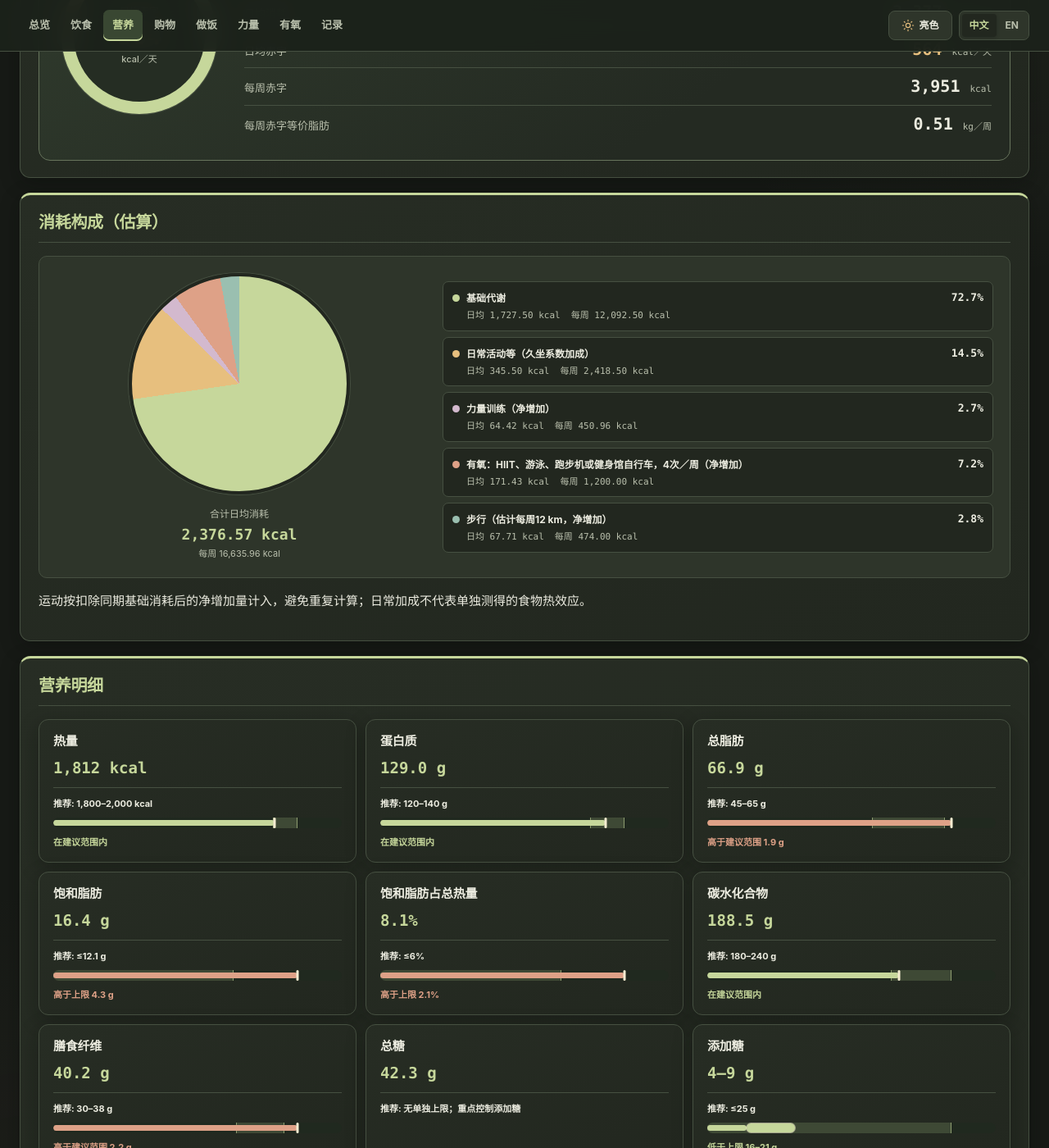
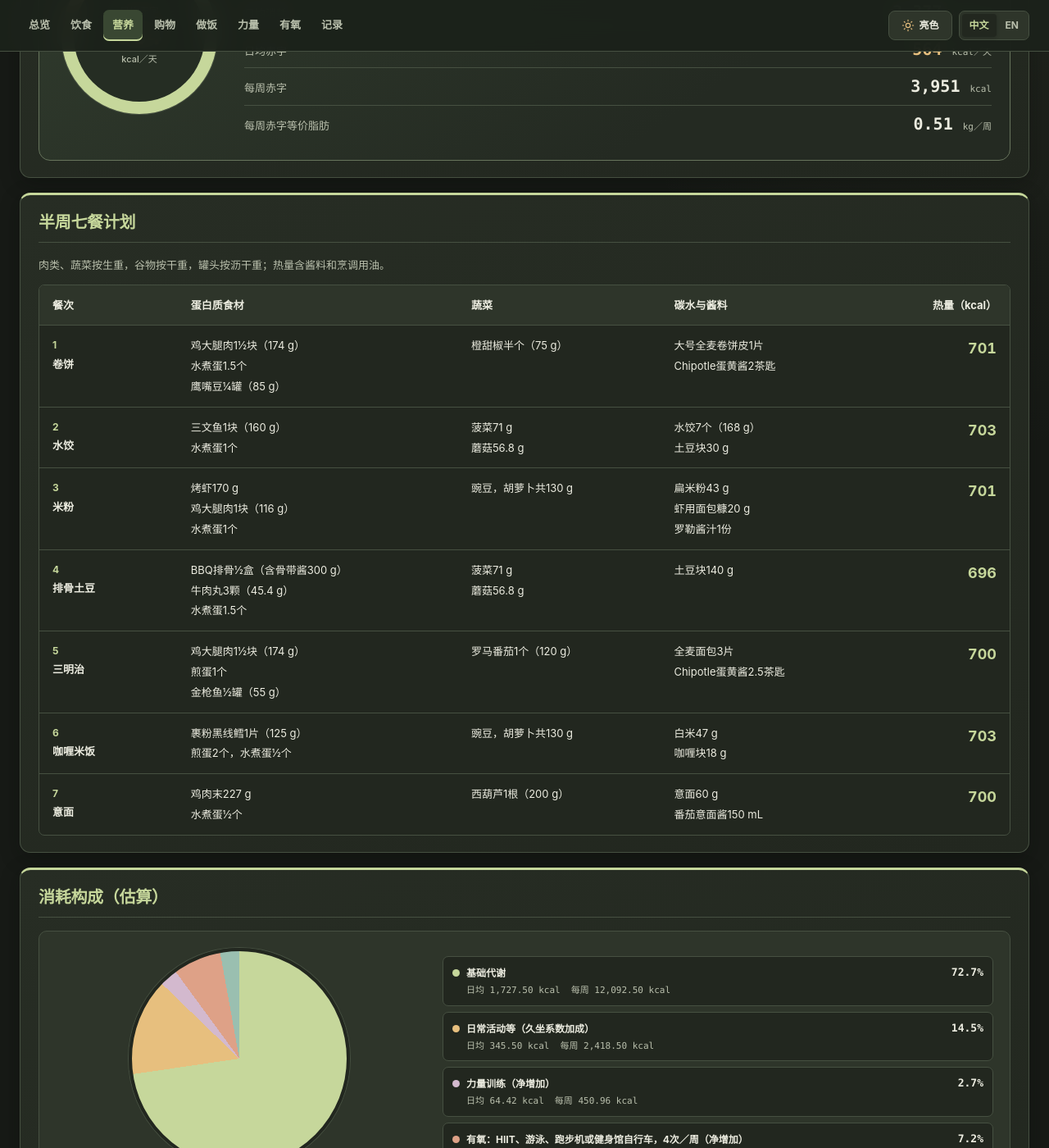
Before and after one commit to yunhaixiang/fitness, a Jekyll site: the page built from stats.md, in a window 1280 px wide and 1400 px high, scrolled down 360 px. Shown: the whole window at 82% size. Built offline with Jekyll 4.4.1, drawn with Linux system fonts in a browser that asks for light colours.

Commit message:
Add seven-meal ingredient and calorie table to nutrition

```diff
--- /dev/null
+++ b/_includes/nutrition-meal-summary.html
@@ -0,0 +1,50 @@
+<p class="meal-summary-note" data-en="Meat and vegetables: raw weight. Grains: dry weight. Canned foods: drained weight. Calories include sauces and cooking oil.">肉类、蔬菜按生重，谷物按干重，罐头按沥干重；热量含酱料和烹调用油。</p>
+<div class="table-wrap meal-summary-scroll" tabindex="0" role="region" aria-label="半周七餐计划">
+<table class="meal-summary-table">
+<thead><tr><th scope="col" data-en="Meal">餐次</th><th scope="col" data-en="Protein Foods">蛋白质食材</th><th scope="col" data-en="Vegetables">蔬菜</th><th scope="col" data-en="Carbs and Sauces">碳水与酱料</th><th scope="col" data-en="Calories (kcal)">热量（kcal）</th></tr></thead>
+<tbody>
+{% for key in site.data.nutrition_basis.mealKeys %}
+{% assign portion = site.data.nutrition_basis.recipes[forloop.index0] %}
+<tr>
+{% case key %}
+{% when 'wrap' %}
+<th scope="row"><span class="meal-summary-number">{{ forloop.index }}</span><span data-en="Wrap">卷饼</span></th>
+<td><div data-en="1½ Chicken Thighs ({{ portion.thigh | times: 100 | round: 0 }} g)">鸡大腿肉1½块（{{ portion.thigh | times: 100 | round: 0 }} g）</div><div data-en="{{ portion.egg | times: 1 | round: 1 }} Boiled Eggs">水煮蛋{{ portion.egg | times: 1 | round: 1 }}个</div><div data-en="¼ Can Chickpeas ({{ portion.chickpea | times: 100 | round: 0 }} g)">鹰嘴豆¼罐（{{ portion.chickpea | times: 100 | round: 0 }} g）</div></td>
+<td><div data-en="½ Orange Bell Pepper ({{ portion.pepper | times: 100 | round: 0 }} g)">橙甜椒半个（{{ portion.pepper | times: 100 | round: 0 }} g）</div></td>
+<td><div data-en="{{ portion.tortilla | times: 1 | round: 0 }} Large Whole-Wheat Tortilla">大号全麦卷饼皮{{ portion.tortilla | times: 1 | round: 0 }}片</div><div data-en="{{ portion.mayo | times: 1 | round: 1 }} tsp Chipotle Mayonnaise">Chipotle蛋黄酱{{ portion.mayo | times: 1 | round: 1 }}茶匙</div></td>
+{% when 'dumpling' %}
+<th scope="row"><span class="meal-summary-number">{{ forloop.index }}</span><span data-en="Dumplings">水饺</span></th>
+<td><div data-en="1 Salmon Fillet ({{ portion.salmon | times: 100 | round: 0 }} g)">三文鱼1块（{{ portion.salmon | times: 100 | round: 0 }} g）</div><div data-en="{{ portion.egg | times: 1 | round: 0 }} Boiled Egg">水煮蛋{{ portion.egg | times: 1 | round: 0 }}个</div></td>
+<td><div data-en="Spinach {{ portion.spinach | times: 100 | round: 0 }} g">菠菜{{ portion.spinach | times: 100 | round: 0 }} g</div><div data-en="Mushrooms {{ portion.mushroom | times: 100 | round: 1 }} g">蘑菇{{ portion.mushroom | times: 100 | round: 1 }} g</div></td>
+<td><div data-en="{{ portion.dumpling | times: 4 | round: 0 }} Dumplings ({{ portion.dumpling | times: 96 | round: 0 }} g)">水饺{{ portion.dumpling | times: 4 | round: 0 }}个（{{ portion.dumpling | times: 96 | round: 0 }} g）</div><div data-en="Potatoes {{ portion.potato | times: 100 | round: 0 }} g">土豆块{{ portion.potato | times: 100 | round: 0 }} g</div></td>
+{% when 'noodles' %}
+<th scope="row"><span class="meal-summary-number">{{ forloop.index }}</span><span data-en="Rice Noodles">米粉</span></th>
+<td><div data-en="Baked Shrimp {{ portion.shrimp | times: 100 | round: 0 }} g">烤虾{{ portion.shrimp | times: 100 | round: 0 }} g</div><div data-en="1 Chicken Thigh ({{ portion.thigh | times: 100 | round: 0 }} g)">鸡大腿肉1块（{{ portion.thigh | times: 100 | round: 0 }} g）</div><div data-en="{{ portion.egg | times: 1 | round: 0 }} Boiled Egg">水煮蛋{{ portion.egg | times: 1 | round: 0 }}个</div></td>
+<td><div data-en="Peas and Carrots {{ portion.pc | times: 100 | round: 0 }} g Total">豌豆，胡萝卜共{{ portion.pc | times: 100 | round: 0 }} g</div></td>
+<td><div data-en="Rice Noodles {{ portion.noodle | times: 100 | round: 0 }} g">扁米粉{{ portion.noodle | times: 100 | round: 0 }} g</div><div data-en="Panko for Shrimp {{ portion.panko | times: 100 | round: 0 }} g">虾用面包糠{{ portion.panko | times: 100 | round: 0 }} g</div><div data-en="1 Serving Basil Sauce">罗勒酱汁1份</div></td>
+{% when 'potato' %}
+<th scope="row"><span class="meal-summary-number">{{ forloop.index }}</span><span data-en="Ribs and Potatoes">排骨土豆</span></th>
+<td><div data-en="½ Box BBQ Ribs (300 g Including Bones and Sauce)">BBQ排骨½盒（含骨带酱300 g）</div><div data-en="{{ portion.ball | times: 85 | times: 60 | divided_by: 907.0 | round: 0 }} Beef Meatballs ({{ portion.ball | times: 85 | round: 1 }} g)">牛肉丸{{ portion.ball | times: 85 | times: 60 | divided_by: 907.0 | round: 0 }}颗（{{ portion.ball | times: 85 | round: 1 }} g）</div><div data-en="{{ portion.egg | times: 1 | round: 1 }} Boiled Eggs">水煮蛋{{ portion.egg | times: 1 | round: 1 }}个</div></td>
+<td><div data-en="Spinach {{ portion.spinach | times: 100 | round: 0 }} g">菠菜{{ portion.spinach | times: 100 | round: 0 }} g</div><div data-en="Mushrooms {{ portion.mushroom | times: 100 | round: 1 }} g">蘑菇{{ portion.mushroom | times: 100 | round: 1 }} g</div></td>
+<td><div data-en="Potatoes {{ portion.potato | times: 100 | round: 0 }} g">土豆块{{ portion.potato | times: 100 | round: 0 }} g</div></td>
+{% when 'bread' %}
+<th scope="row"><span class="meal-summary-number">{{ forloop.index }}</span><span data-en="Sandwich">三明治</span></th>
+<td><div data-en="1½ Chicken Thighs ({{ portion.thigh | times: 100 | round: 0 }} g)">鸡大腿肉1½块（{{ portion.thigh | times: 100 | round: 0 }} g）</div><div data-en="{{ portion.egg | times: 1 | round: 0 }} Fried Egg">煎蛋{{ portion.egg | times: 1 | round: 0 }}个</div><div data-en="½ Can Tuna ({{ portion.tuna | times: 55 | round: 0 }} g)">金枪鱼½罐（{{ portion.tuna | times: 55 | round: 0 }} g）</div></td>
+<td><div data-en="1 Roma Tomato ({{ portion.tomato | times: 100 | round: 0 }} g)">罗马番茄1个（{{ portion.tomato | times: 100 | round: 0 }} g）</div></td>
+<td><div data-en="{{ portion.bread | times: 2 | round: 0 }} Slices Whole-Wheat Bread">全麦面包{{ portion.bread | times: 2 | round: 0 }}片</div><div data-en="{{ portion.mayo | times: 1 | round: 1 }} tsp Chipotle Mayonnaise">Chipotle蛋黄酱{{ portion.mayo | times: 1 | round: 1 }}茶匙</div></td>
+{% when 'rice' %}
+<th scope="row"><span class="meal-summary-number">{{ forloop.index }}</span><span data-en="Curry Rice">咖喱米饭</span></th>
+<td><div data-en="{{ portion.haddock | times: 1 | round: 0 }} Breaded Haddock Fillet (125 g)">裹粉黑线鳕{{ portion.haddock | times: 1 | round: 0 }}片（125 g）</div><div data-en="2 Fried Eggs, ½ Boiled Egg">煎蛋2个，水煮蛋½个</div></td>
+<td><div data-en="Peas and Carrots {{ portion.pc | times: 100 | round: 0 }} g Total">豌豆，胡萝卜共{{ portion.pc | times: 100 | round: 0 }} g</div></td>
+<td><div data-en="White Rice {{ portion.rice | times: 100 | round: 0 }} g">白米{{ portion.rice | times: 100 | round: 0 }} g</div><div data-en="Curry Roux {{ portion.curry | times: 18 | round: 0 }} g">咖喱块{{ portion.curry | times: 18 | round: 0 }} g</div></td>
+{% when 'pasta' %}
+<th scope="row"><span class="meal-summary-number">{{ forloop.index }}</span><span data-en="Spaghetti">意面</span></th>
+<td><div data-en="Ground Chicken {{ portion.ground | times: 100 | round: 0 }} g">鸡肉末{{ portion.ground | times: 100 | round: 0 }} g</div><div data-en="½ Boiled Egg">水煮蛋½个</div></td>
+<td><div data-en="1 Zucchini ({{ portion.zucchini | times: 100 | round: 0 }} g)">西葫芦1根（{{ portion.zucchini | times: 100 | round: 0 }} g）</div></td>
+<td><div data-en="Spaghetti {{ portion.pasta | times: 85 | round: 0 }} g">意面{{ portion.pasta | times: 85 | round: 0 }} g</div><div data-en="Tomato Pasta Sauce {{ portion.sauce | times: 125 | round: 0 }} mL">番茄意面酱{{ portion.sauce | times: 125 | round: 0 }} mL</div></td>
+{% endcase %}
+<td class="meal-summary-calories">{{ site.data.meal_nutrition.meals[key].kcal }}</td>
+</tr>
+{% endfor %}
+</tbody></table>
+</div>
--- a/assets/i18n.js
+++ b/assets/i18n.js
@@ -44,6 +44,7 @@
     '训练量按每组最低次数计算：主要动作的组数 × 最低次数，左右侧动作按每侧计算。辅助刺激单独列出。点击图上的肌群标签可定位到下方卡片。': 'Training volume is the number of primary sets multiplied by the minimum reps per set. For one-sided exercises, reps are counted per side. Secondary work is listed separately. Select a muscle label on the diagram to jump to its card.',
     '每日营养与消耗构成': 'Daily Nutrition and Calories Burned',
     '营养明细': 'Nutrient Breakdown',
+    '半周七餐计划': 'Seven-Meal Plan',
     '实际记录': 'Actual records', '身体、饮食、力量和有氧趋势': 'Body, Diet, Strength and Cardio Trends',
     '实际记录只保存在当前浏览器，请定期在记录页导出备份。': 'Records are saved in this browser only. Export backups regularly from the Log page.',
     '每周餐单与餐外饮品': 'Weekly Meals and Between-Meal Drinks',
--- a/assets/site.css
+++ b/assets/site.css
@@ -683,3 +683,18 @@ html[data-theme=light] .cooking-guide-primary{color:#fff}
 @media(max-width:600px){.overview-metrics{gap:8px}.overview-metric{padding:14px 10px;gap:8px}.overview-metric>span{font-size:11px}.overview-metric strong{font-size:23px}.overview-metric small{display:block;margin-top:5px;font-size:11px}}
 
 .diet-activity-card[data-activity=thawing],.today-activity[data-activity=thawing]{--kind:var(--cool);border-left-color:var(--cool)}
+
+/* Seven-meal nutrition overview stays a table, independent of chart source tables. */
+.meal-summary-note{color:var(--muted);font-size:13px;line-height:1.6;margin:0 0 12px}
+.meal-summary-scroll{margin-bottom:0;overscroll-behavior-x:contain}
+.meal-summary-scroll:focus-visible{outline:2px solid var(--accent);outline-offset:3px}
+.meal-summary-table{width:100%;min-width:800px;border-collapse:collapse;font-size:13px;line-height:1.6}
+.meal-summary-table th,.meal-summary-table td{padding:14px 16px;text-align:left;vertical-align:top;border-bottom:1px solid var(--line)}
+.meal-summary-table thead th{background:var(--soft);font-weight:700;white-space:nowrap}
+.meal-summary-table tbody th{min-width:110px;font-weight:600}
+.meal-summary-table tbody tr:last-child>*{border-bottom:0}
+.meal-summary-table tbody tr:hover{background:var(--hover)}
+.meal-summary-table td>div+div{margin-top:4px}
+.meal-summary-number{display:block;color:var(--accent);font-size:12px;font-weight:700;margin-bottom:3px}
+.meal-summary-table .meal-summary-calories{font-size:18px;font-weight:700;color:var(--accent);text-align:right;white-space:nowrap;font-variant-numeric:tabular-nums}
+.meal-summary-table thead th:last-child{text-align:right}
--- a/stats.md
+++ b/stats.md
@@ -29,6 +29,10 @@ visual: true
 </figure>
 
 
+
+<h2 id="half-week-meals" data-en="Seven-Meal Plan">半周七餐计划</h2>
+
+{% include nutrition-meal-summary.html %}
 
 ## 消耗构成（估算）
 
```
